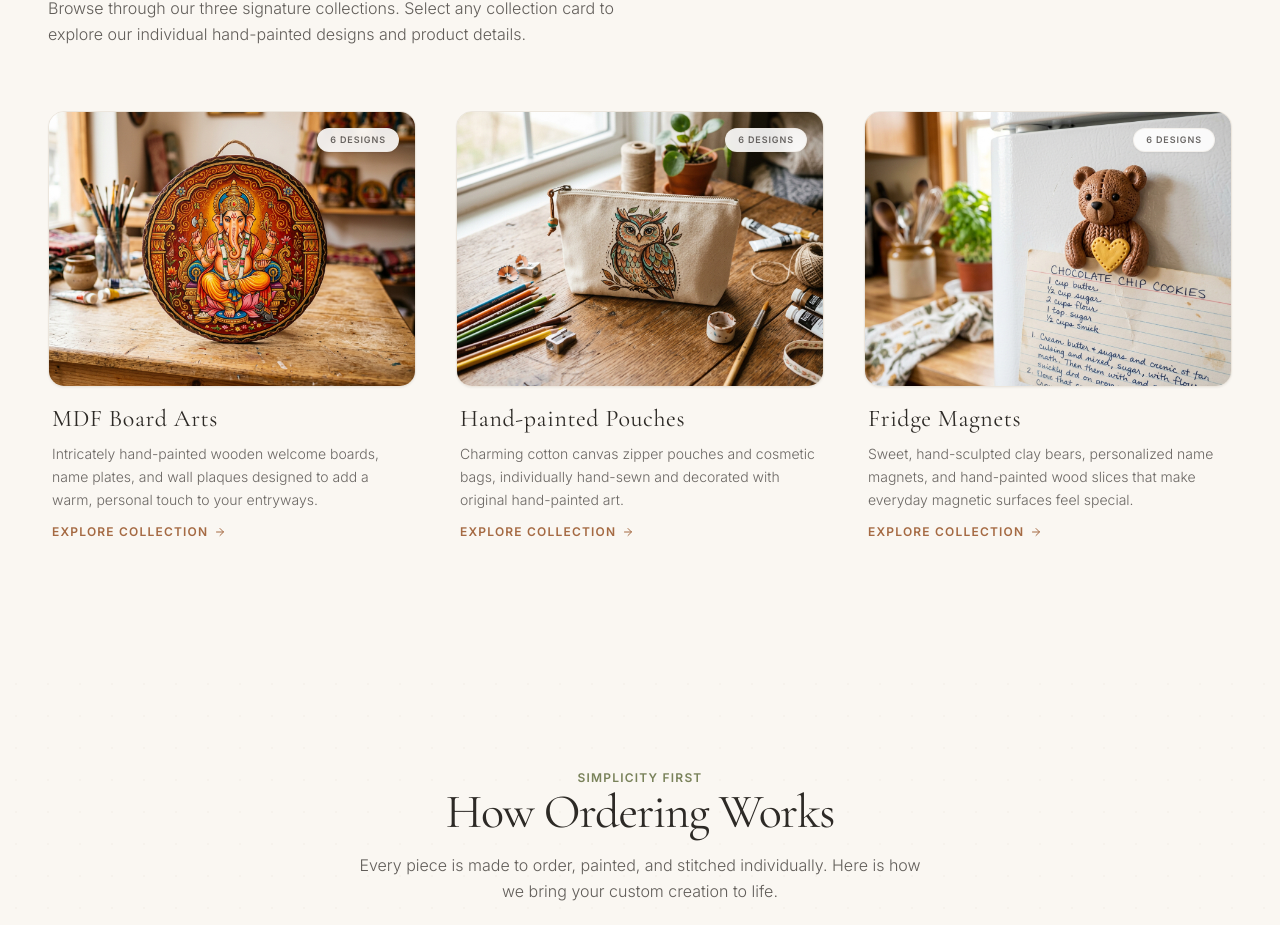
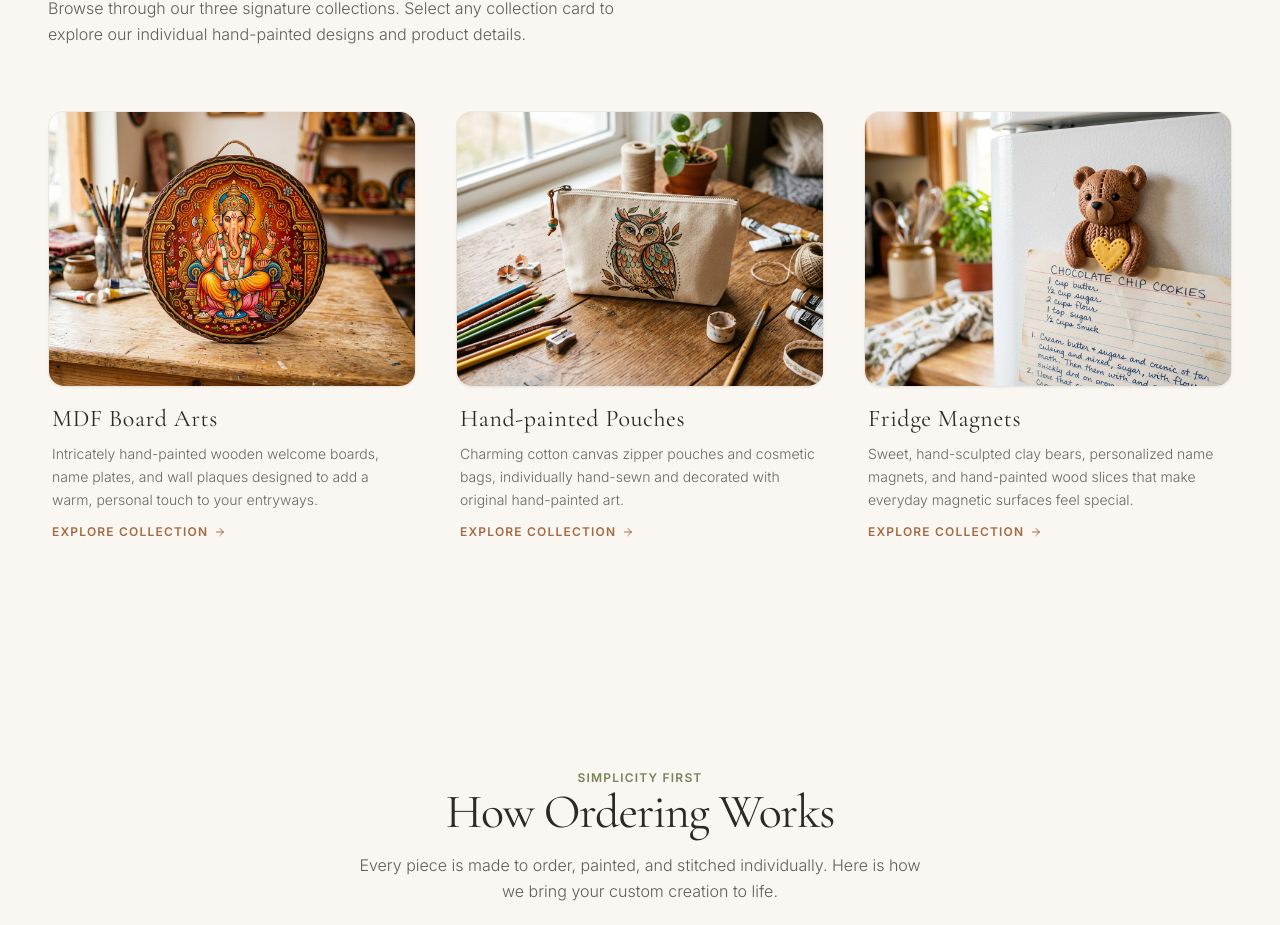
Before and after one commit to AnimeshMudit/CraftyMinds, a Next.js app: page / in a window 1280 px wide. Shown: the part 3456-4381 px from the top of the page. Built offline with nearby package versions, Linux system fonts and the light colour scheme.

Commit message:
count edit

```diff
--- a/app/page.tsx
+++ b/app/page.tsx
@@ -18,21 +18,18 @@ export default function Home() {
       description: "Intricately hand-painted wooden welcome boards, name plates, and wall plaques designed to add a warm, personal touch to your entryways.",
       imageSrc: "/images/mdf_art_showcase.jpg",
       href: "/mdf",
-      countLabel: "6",
     },
     {
       title: "Hand-painted Pouches",
       description: "Charming cotton canvas zipper pouches and cosmetic bags, individually hand-sewn and decorated with original hand-painted art.",
       imageSrc: "/images/handmade_pouch_showcase.jpg",
       href: "/pouches",
-      countLabel: "6",
     },
     {
       title: "Fridge Magnets",
       description: "Sweet, hand-sculpted clay bears, personalized name magnets, and hand-painted wood slices that make everyday magnetic surfaces feel special.",
       imageSrc: "/images/magnet_showcase.jpg",
       href: "/magnets",
-      countLabel: "6",
     },
   ];
 
--- a/components/CategoryCard.tsx
+++ b/components/CategoryCard.tsx
@@ -31,10 +31,6 @@ export default function CategoryCard({
           className="object-cover transition-transform duration-700 ease-out group-hover:scale-103"
           sizes="(max-width: 768px) 100vw, 33vw"
         />
-        {/* Item Count Badge */}
-        <span className="absolute top-4 right-4 z-10 text-[9px] uppercase tracking-widest bg-white/90 backdrop-blur-xs text-foreground/70 font-semibold px-3 py-1 rounded-full border border-border-custom/50 shadow-xs">
-          {countLabel} Designs
-        </span>
       </div>
 
       {/* Category Info - Spacing and Typography */}
```
